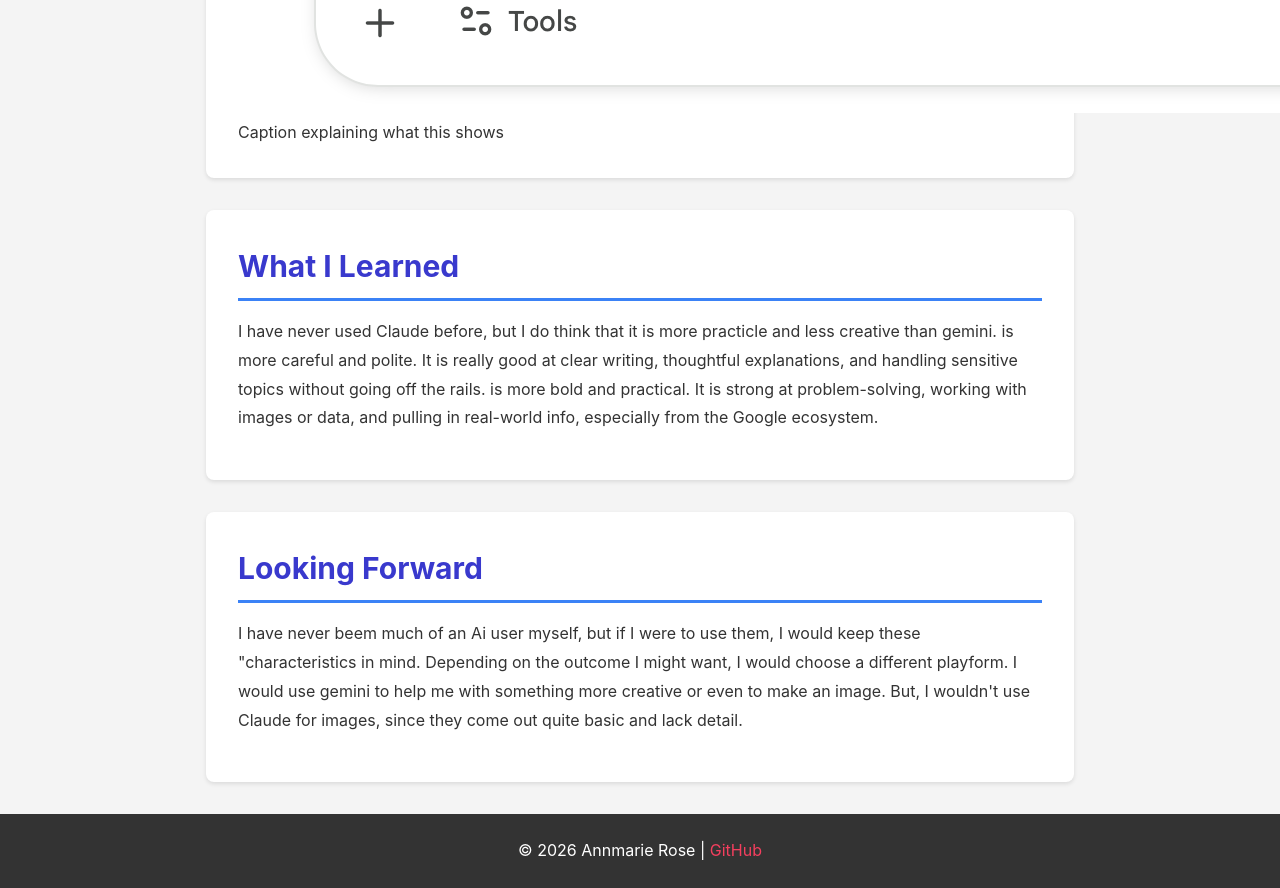
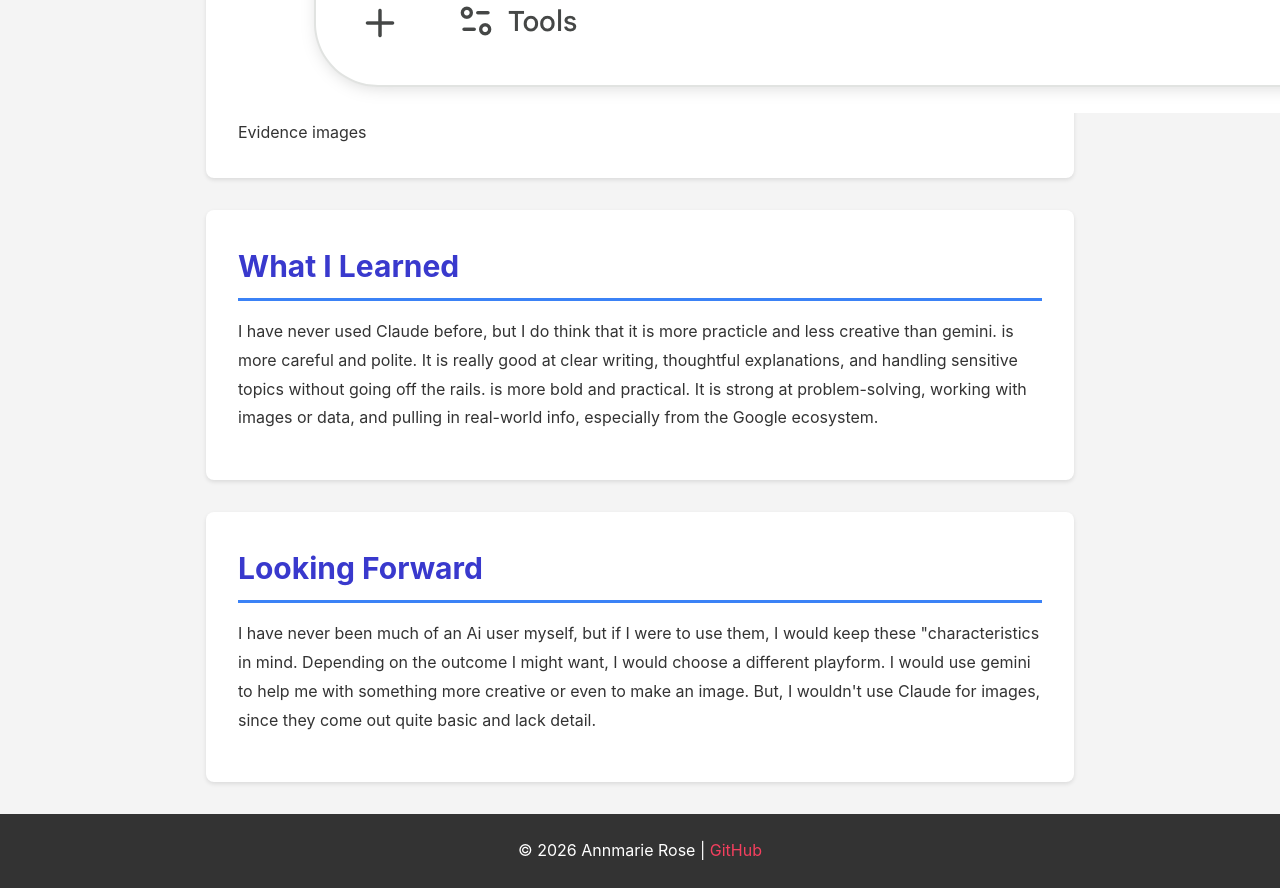
Before and after one commit to annmarierrose/dcda-portfolio, a plain HTML site: page lab02.html in a window 1280 px wide. Shown: the part 3680-4568 px from the top of the page. Drawn offline with Linux system fonts and the light colour scheme.

Commit message:
Updates Portfolio
With lab 2 corrected

```diff
--- a/lab02.html
+++ b/lab02.html
@@ -32,7 +32,7 @@
             <figure>
                 <img src="images/Screenshot 2026-01-29 at 1.48.49 PM.png" alt="zombie gemini">
                 <img src="images/Screenshot 2026-01-29 at 1.49.16 PM.png" alt="zombie claud">
-                <figcaption>Caption explaining what this shows</figcaption>
+                <figcaption>Evidence images</figcaption>
             </figure>
         </section>
 
@@ -43,7 +43,7 @@
 
         <section>
             <h2>Looking Forward</h2>
-            <p>I have never beem much of an Ai user myself, but if I were to use them, I would keep these "characteristics in mind. Depending on the outcome I might want, I would choose a different playform. I would use gemini to help me with something more creative or even to make an image. But, I wouldn't use Claude for images, since they come out quite basic and lack detail.</p>
+            <p>I have never been much of an Ai user myself, but if I were to use them, I would keep these "characteristics in mind. Depending on the outcome I might want, I would choose a different playform. I would use gemini to help me with something more creative or even to make an image. But, I wouldn't use Claude for images, since they come out quite basic and lack detail.</p>
         </section>
     </main>
 
```
